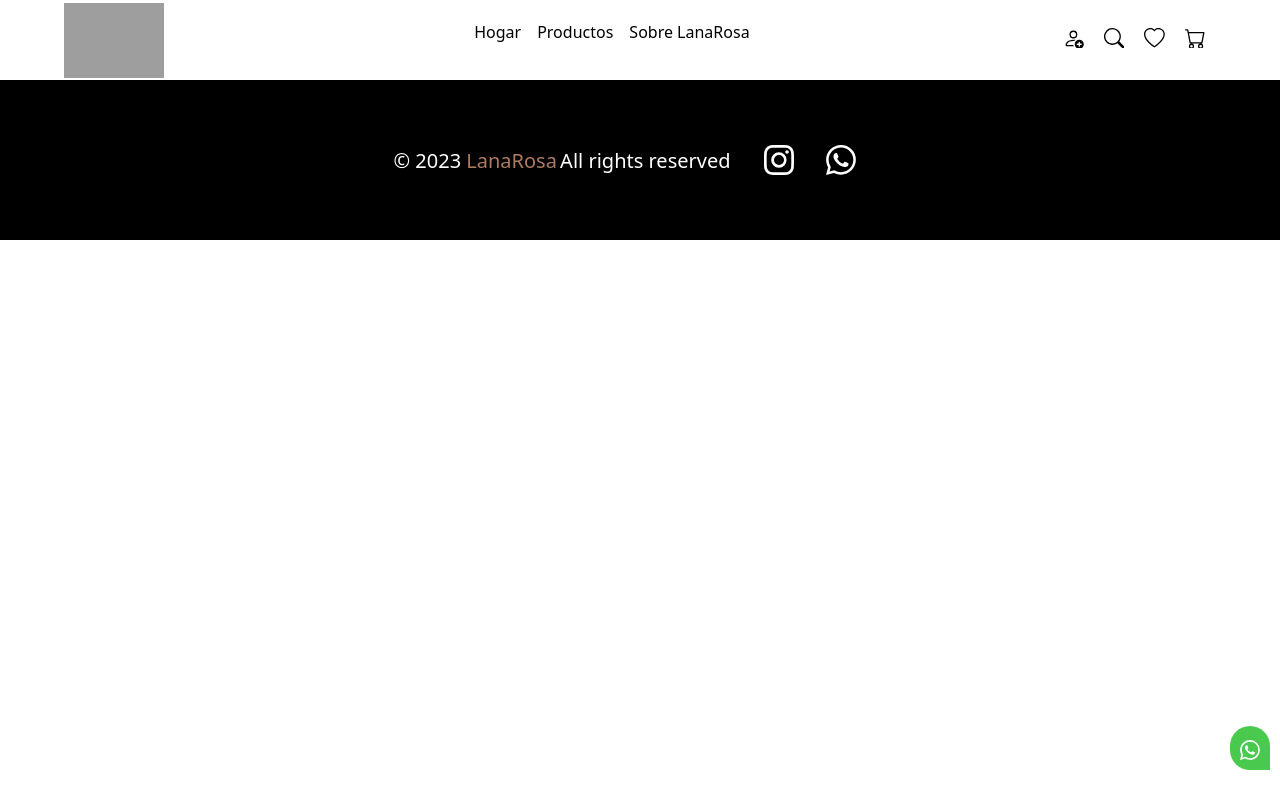
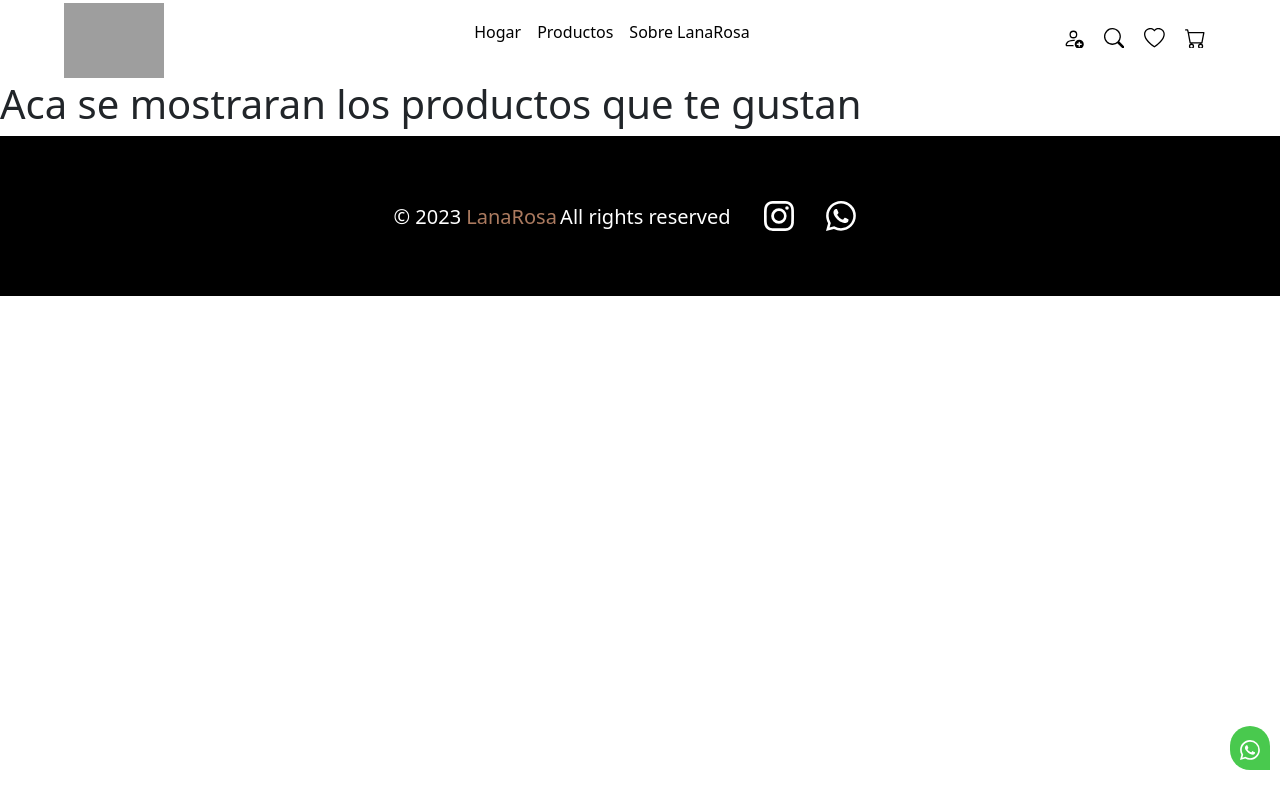
Before and after one commit to johannicolassteven/LanaRosa, a React (Vite) app: page /like in a window 1280 px wide. Built offline with nearby package versions, Linux system fonts and the light colour scheme; grey boxes are pictures that could not be loaded.

Commit message:
Filters-context

```diff
--- a/src/App.jsx
+++ b/src/App.jsx
@@ -10,6 +10,7 @@ import "./style.css"
 import CartPage from './Pages/CartPage'
 import Chat from './components/Chat'
 import ServicioCliente from './Pages/ServicioClientePage'
+import LikePage from './Pages/LikePage'
 
 function App() {
   return (
@@ -23,6 +24,7 @@ function App() {
     <Route path='/products' element={<ProductsPage/>} />
     <Route path='/products:/id' element={<SingleProduct/>} />
     <Route path='/cart' element={<CartPage/>} />
+    <Route path='/like' element={<LikePage/>} />
     <Route path='/servicioAlCliente' element={<ServicioCliente/>} />
     </Routes>
 
--- /dev/null
+++ b/src/Pages/LikePage.jsx
@@ -0,0 +1,9 @@
+import React from "react";
+
+const LikePage = () => {
+
+        return   <h1> Aca se mostraran los productos que te gustan</h1>
+
+}
+
+export default LikePage;
--- a/src/components/ListView.jsx
+++ b/src/components/ListView.jsx
@@ -55,7 +55,7 @@ const ListView = ({ tops }) => {
 const WrapperList = styled.section`
    display: grid;
   grid-template-columns: 1fr;
-margin-top: 2rem;
+margin: 2rem 0 ;
 
    .list{
     margin: .2rem 0;
--- a/src/components/Navbar.jsx
+++ b/src/components/Navbar.jsx
@@ -49,6 +49,7 @@ const Navbar = () => {
           >
             <path d="M11.742 10.344a6.5 6.5 0 1 0-1.397 1.398h-.001c.03.04.062.078.098.115l3.85 3.85a1 1 0 0 0 1.415-1.414l-3.85-3.85a1.007 1.007 0 0 0-.115-.1zM12 6.5a5.5 5.5 0 1 1-11 0 5.5 5.5 0 0 1 11 0z" />
           </svg>
+          <Link to="/like">
           <svg
             xmlns="http://www.w3.org/2000/svg"
             fill="black"
@@ -57,7 +58,7 @@ const Navbar = () => {
           >
             <path d="m8 2.748-.717-.737C5.6.281 2.514.878 1.4 3.053c-.523 1.023-.641 2.5.314 4.385.92 1.815 2.834 3.989 6.286 6.357 3.452-2.368 5.365-4.542 6.286-6.357.955-1.886.838-3.362.314-4.385C13.486.878 10.4.28 8.717 2.01L8 2.748zM8 15C-7.333 4.868 3.279-3.04 7.824 1.143c.06.055.119.112.176.171a3.12 3.12 0 0 1 .176-.17C12.72-3.042 23.333 4.867 8 15z" />
           </svg>
-
+          </Link>
           <Link to="/cart">
           <svg
             xmlns="http://www.w3.org/2000/svg"
--- a/src/components/ProductsList.jsx
+++ b/src/components/ProductsList.jsx
@@ -6,7 +6,7 @@ import { styled } from "styled-components";
 import ListView from "./ListView";
 
 const ProductsList = () => {
-  const { filtered_products: load, grid_view } = useFilterContext();
+  const { grid_view } = useFilterContext();
 
   if (grid_view === true) {
     return (
--- a/src/context/filter-context.jsx
+++ b/src/context/filter-context.jsx
@@ -1,12 +1,9 @@
-import React, { useEffect, useContext, useReducer } from "react";
+import React, { useContext, useReducer } from "react";
 import reducer from "./filter-reducer";
 import { SET_GRIDVIEW, SET_LISTVIEW ,  } from "../Utils/actions";
 
 const initialState = {
-  filtered_products: [],
-  load : null,
   grid_view: true,
-
 }
 
 const FilterContext = React.createContext()
```
